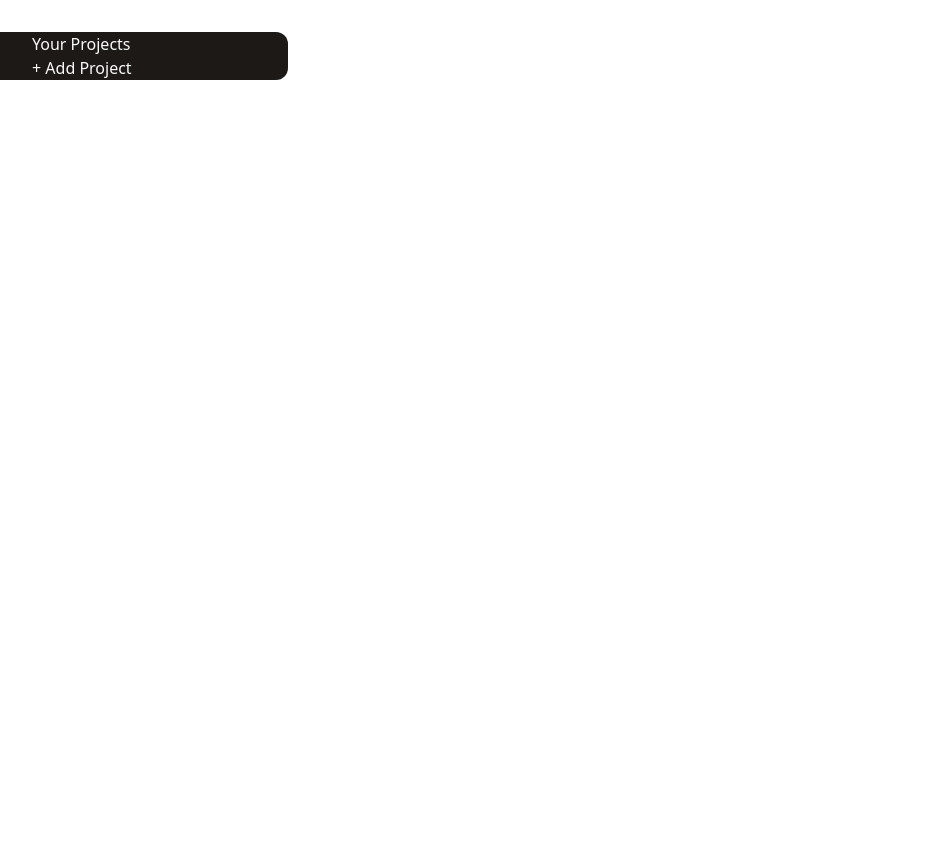
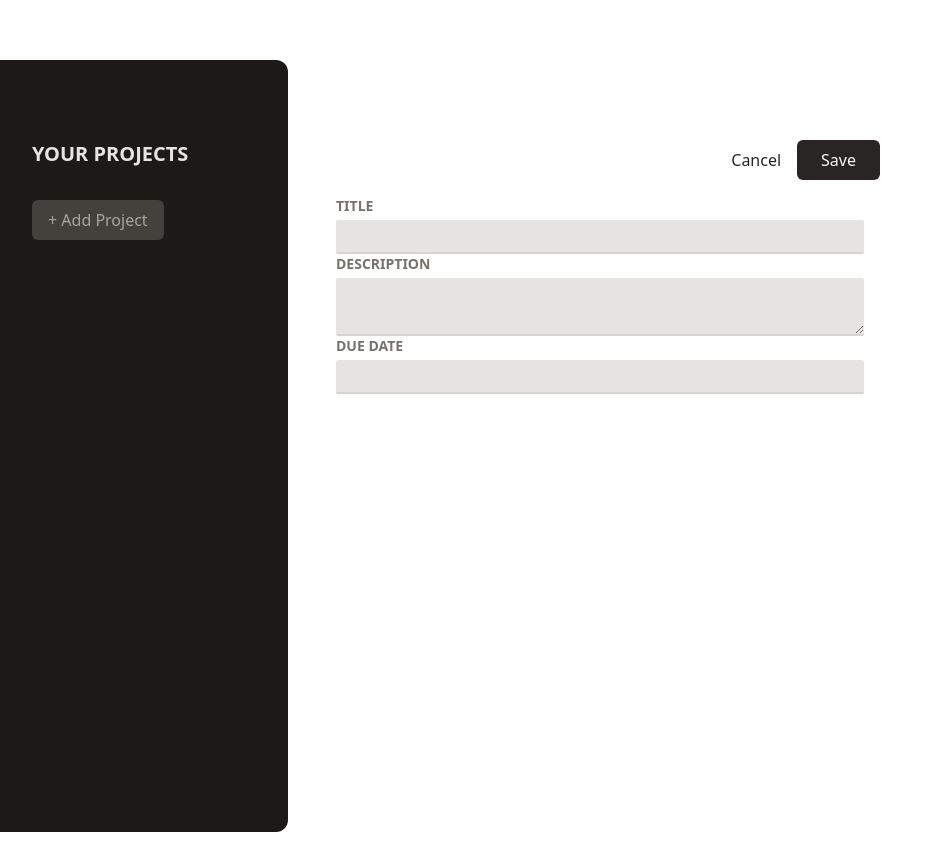
Before and after one commit to rohit-sde/project-managment-dashboard-tailwindcss, a React (Vite) app: page / in a window 1280 px wide. Shown: the whole page, without its empty margins (0-943 px from the left). Built offline with nearby package versions, Linux system fonts and the light colour scheme.

Commit message:
Tailwind css added

```diff
--- a/src/App.jsx
+++ b/src/App.jsx
@@ -1,11 +1,13 @@
 import ProjectSidebar from "./components/ProjectsSidebar.jsx";
+import NewProject from "./components/NewProject.jsx";
 // import { useState } from 'react'
 // import './App.css'
 
 function App() {
     return (
-        <main className="h-screen my-8">
+        <main className="h-screen my-8 pt-7 flex gap-8">
             <ProjectSidebar />
+            <NewProject />
         </main>
     );
 }
--- a/src/components/NewProject.jsx
+++ b/src/components/NewProject.jsx
@@ -1,13 +1,17 @@
 import Input from "./input.jsx";
 export default function NewProject() {
     return (
-        <div>
-            <menu>
+        <div className="w-[35rem] mt-16">
+            <menu className="flex items-center justify-end gap-4 my-4   ">
                 <li>
-                    <button>Cancel</button>
+                    <button className="text-stone-800 hover:text-stone-950">
+                        Cancel
+                    </button>
                 </li>
                 <li>
-                    <button>Save</button>
+                    <button className="px-6 py-2 rounded-md bg-stone-800 text-stone-50 hover:bg-stone-950">
+                        Save
+                    </button>
                 </li>
             </menu>
             <div>
--- a/src/components/ProjectsSidebar.jsx
+++ b/src/components/ProjectsSidebar.jsx
@@ -1,9 +1,13 @@
 export default function ProjectSidebar() {
     return (
         <aside className="w-1/3 px-8 py16 bg-stone-900 text-stone-50 md:w-72 rounded-r-xl">
-            <h2>Your Projects</h2>
+            <h2 className="mb-8 pt-20 font-bold uppercase md:text-xl text-stone-200">
+                Your Projects
+            </h2>
             <div>
-                <button>+ Add Project</button>
+                <button className="px-4 py-2 text-xs md:text-base rounded-md bg-stone-700 text-stone-400 hover:bg-stone-600 hover:text-stone-100 ">
+                    + Add Project
+                </button>
             </div>
             <ul></ul>
         </aside>
--- a/src/components/input.jsx
+++ b/src/components/input.jsx
@@ -1,8 +1,16 @@
 export default function Input({ label, textarea, ...props }) {
+    const classes =
+        "w-full p-1 border-b-2 rounded-sm border-stone-300 bg-stone-200 text-stone-600 focus:outline-none focus:border-stone-600 ";
     return (
-        <p>
-            <label>{label}</label>
-            {textarea ? <textarea {...props} /> : <input {...props} />}
+        <p className="flex flex-col gap-1 mx-4">
+            <label className="text-sm font-bold uppercase text-stone-500">
+                {label}
+            </label>
+            {textarea ? (
+                <textarea className={classes} {...props} />
+            ) : (
+                <input className={classes} {...props} />
+            )}
         </p>
     );
 }
```
Also changed, not shown: src/assets/no-projects.png (added).
